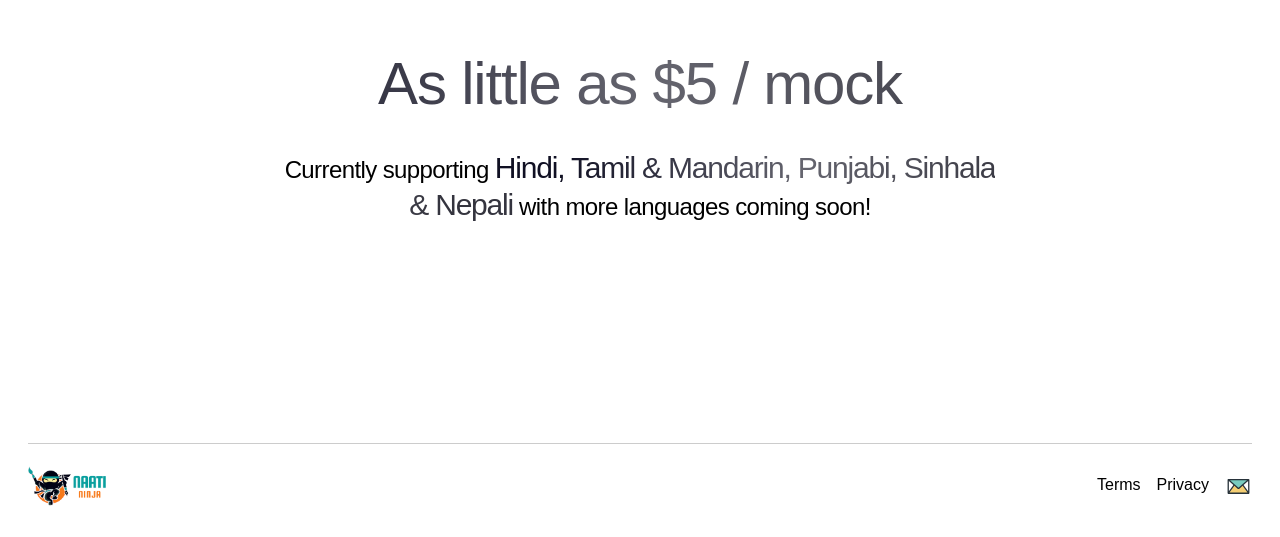
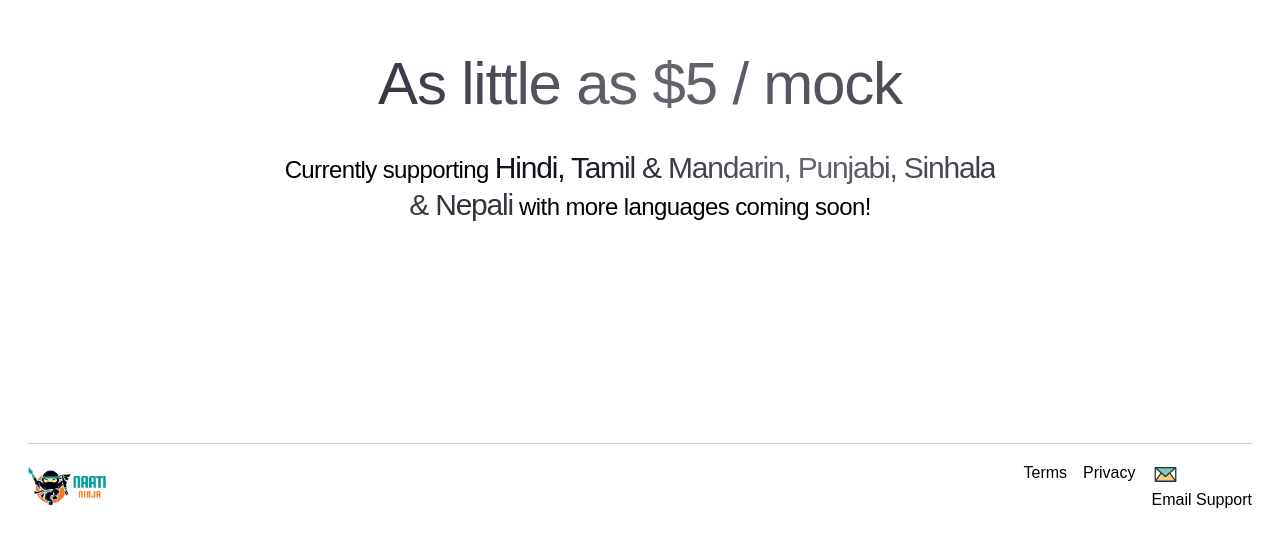
Before and after one commit to naatiai/naati-ninja, a Next.js app: page / in a window 1280 px wide. Shown: the part 4311-4848 px from the top of the page. Built offline with nearby package versions, Linux system fonts and the light colour scheme; no server answers; a web font is replaced by a local one.

Commit message:
Email text

```diff
--- a/components/home/Footer.tsx
+++ b/components/home/Footer.tsx
@@ -38,6 +38,7 @@ const Footer = () => {
                   width={27}
                   height={27}
                 />
+                Email Support
               </Link>
             </Tooltip>
           </div>
```
